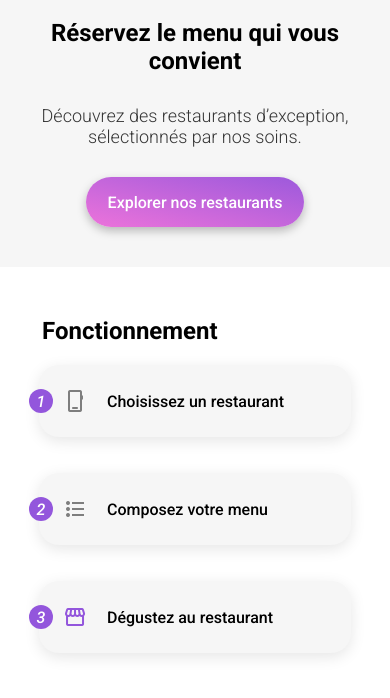
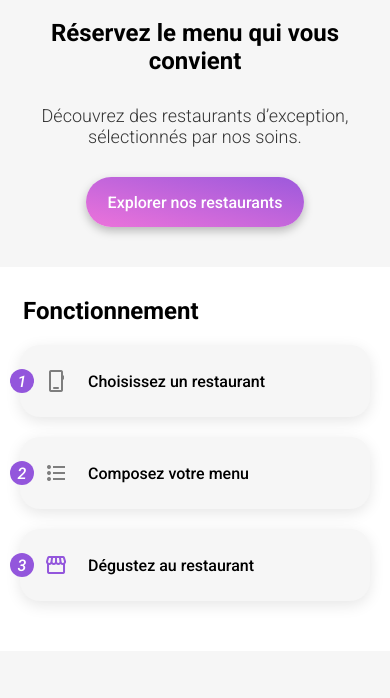
Before and after one commit to Val-Stz/OhMyFood, a plain HTML site: page OhMyFood/index.html in a window 390 px wide. Shown: the part 126-824 px from the top of the page. Drawn offline with nearby package versions, Linux system fonts and the light colour scheme; a web font is replaced by a local one.

Commit message:
Fix: Breakpoint MediaQueries for responsive

```diff
--- a/OhMyFood/scss/style.scss
+++ b/OhMyFood/scss/style.scss
@@ -7,11 +7,11 @@
 
 body {
     width: 100%;
-    max-width: 375px;
+    max-width: 767px;
     padding: 0px;
     box-sizing: border-box;
-    @media (min-width: 376px) {
-        max-width: 1440px;
+    @media (min-width: 768px) {
+        max-width: 1920px;
         margin: auto;
     }
 }
@@ -157,7 +157,7 @@ a {
     gap: 20px;
     width: auto;
     padding: 0px 20px;
-    @media (min-width: 376px) {
+    @media (min-width: 768px) {
         margin: 50px 0px 50px 0px;
         padding: 0% 10%;
     }
@@ -175,7 +175,7 @@ a {
     padding: 0px;
     gap: 20px;
     width: 100%;
-    @media (min-width: 376px) {
+    @media (min-width: 768px) {
         flex-direction: row;
         flex-wrap: wrap;
         gap: 36px;
@@ -211,7 +211,7 @@ a {
     .material-symbols-outlined--purple {
         color: $color_1;
     }
-    @media (min-width: 376px) {
+    @media (min-width: 768px) {
         flex: 1;
     }
 }
@@ -224,7 +224,7 @@ a {
     padding: 50px 20px;
     background: $background-color_1;
     gap: 20px;
-    @media (min-width: 376px) {
+    @media (min-width: 768px) {
         padding: 30px 10%;
     }
 }
@@ -244,7 +244,7 @@ a {
         flex: 1;
         width: 100%;
     }
-    @media (min-width: 376px) {
+    @media (min-width: 768px) {
         flex-direction: row;
         flex-wrap: wrap;
         gap: 100px;
@@ -324,7 +324,7 @@ a {
         font-size: 18px;
         font-weight: 400;
     }
-    @media (min-width: 376px) {
+    @media (min-width: 768px) {
         flex-direction: row-reverse;
         justify-content: flex-start;
         align-items: flex-end;
@@ -349,7 +349,7 @@ a {
             font-size: 16px;
         }
     }
-    @media (min-width: 376px) {
+    @media (min-width: 768px) {
         flex-direction: row;
         gap: 20px;
         flex-wrap: wrap;
```
Also changed, not shown: OhMyFood/scss/menu.scss (+4 -4 lines), OhMyFood/scss/menu.css, OhMyFood/scss/style.css.
